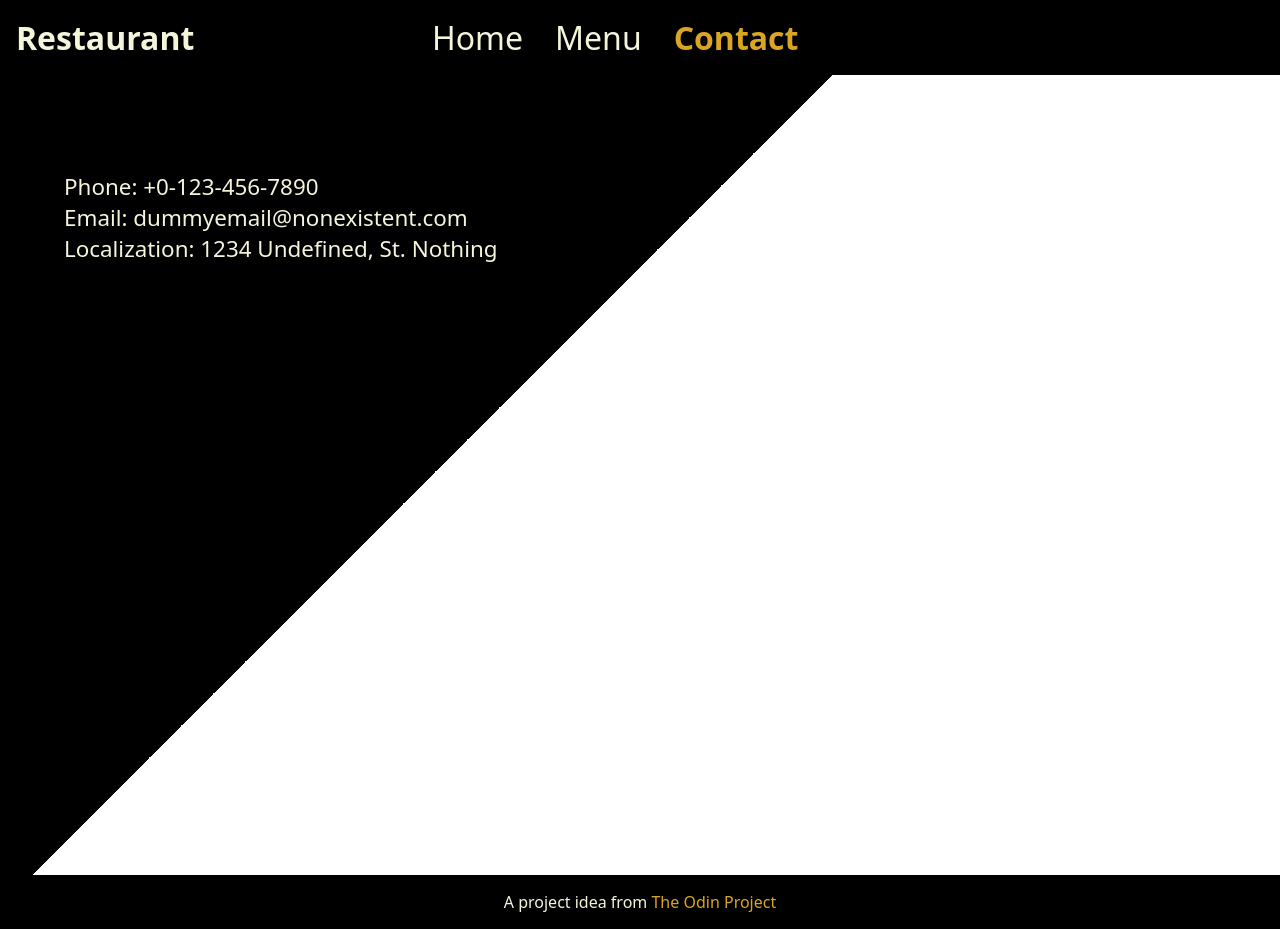
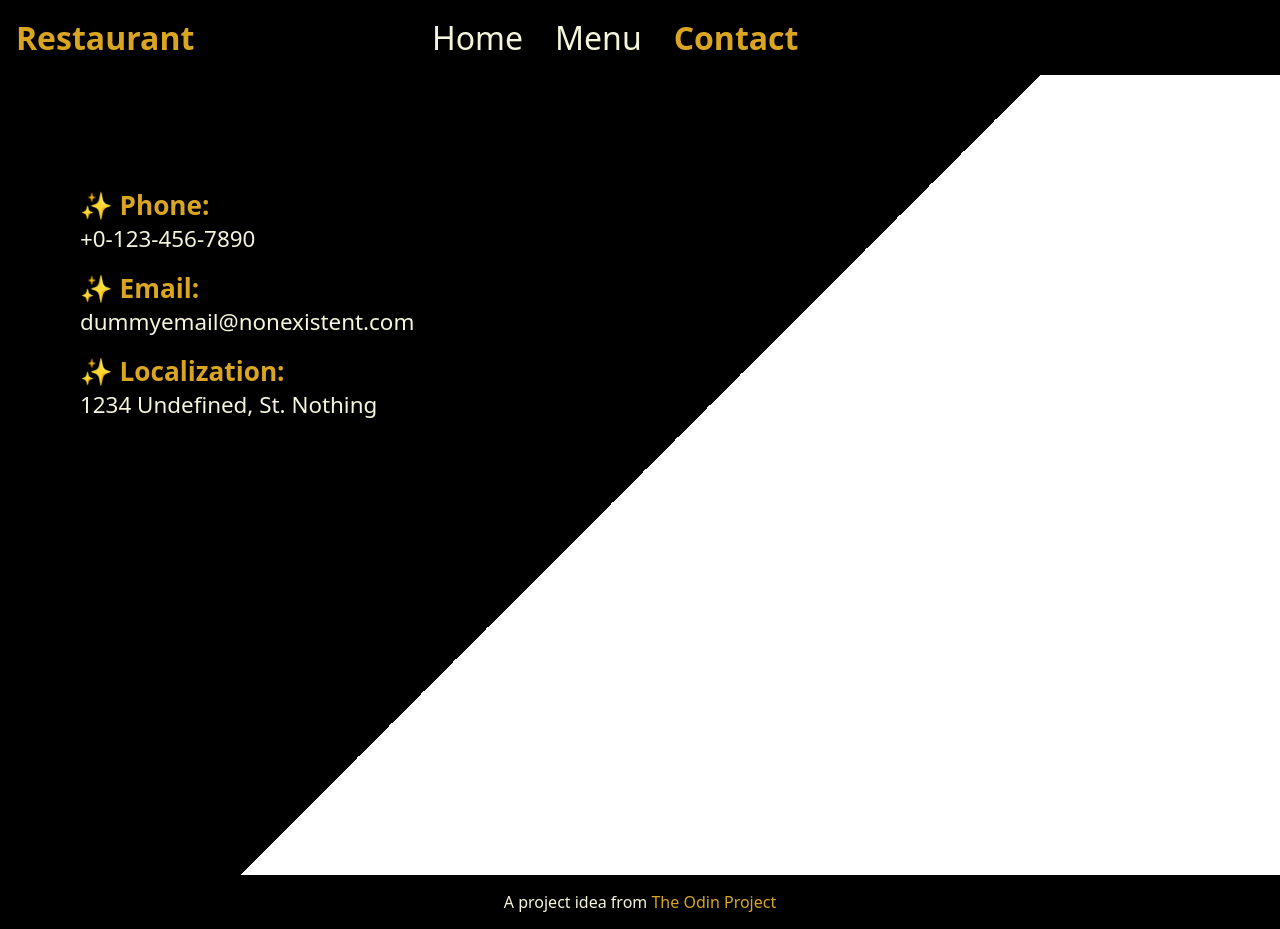
Before and after one commit to wsfer/restaurant-page, a website built with webpack: page dist/index.html in a window 1280 px wide. Both pictures are taken after a click on the item "Contact". Built offline with nearby package versions, Linux system fonts and the light colour scheme; files whose address does not match are found by name.

Commit message:
visual changes

```diff
--- a/src/contact.js
+++ b/src/contact.js
@@ -11,25 +11,29 @@ export default function createContactPage (eventTarget) {
     }
 
     //This will apply styles to the container.
-    container.style.backgroundImage = `linear-gradient(135deg, black 40%, rgba(0, 0, 0, 0) 40%), url(${image})`;
+    container.style.backgroundImage = `linear-gradient(135deg, black 50%, rgba(0, 0, 0, 0) 50%), url(${image})`;
     container.style.backgroundSize = 'cover';
-
+    container.style.backgroundOrigin = 'right';
     //This will create the content of container.
     const contact = document.createElement('section');
     contact.id = 'contact-container';
 
     const frag = document.createDocumentFragment();
     const informations = [
-        ['Phone: +0-123-456-7890'],
-        ['Email: dummyemail@nonexistent.com'],
-        ['Localization: 1234 Undefined, St. Nothing']
+        [['✨ Phone:'], ['   +0-123-456-7890']],
+        [['✨ Email:'], ['   dummyemail@nonexistent.com']],
+        [['✨ Localization:'], ['   1234 Undefined, St. Nothing']]
     ]
     for (let i=0; i<3; i++) {
-        const p = document.createElement('p');
-        p.textContent = informations[i];
-        frag.appendChild(p);
+        const div = document.createElement('div');
+        const title = document.createElement('h3');
+        const content = document.createElement('p');
+        title.textContent = informations[i][0]
+        content.textContent = informations[i][1];
+        div.appendChild(title);
+        div.appendChild(content);
+        frag.appendChild(div);
     }
     contact.appendChild(frag);
-
     container.appendChild(contact);
 }
--- a/src/style.css
+++ b/src/style.css
@@ -15,6 +15,10 @@ header {
     background-color: black;
     color: beige;
     padding: 1rem;
+}
+
+header > h1 {
+    color: goldenrod;
 }
 
 header > ul {
@@ -106,8 +110,12 @@ main {
     font-size: 1.4rem;
 }
 
-#contact-container > p > span {
-    font-weight: bold;
+#contact-container > div {
+    margin: 1rem;
+}
+
+#contact-container > div > h3 {
+    color: goldenrod;
 }
 
 /* Footer stylyng */
```
Also changed, not shown: dist/main.js.
